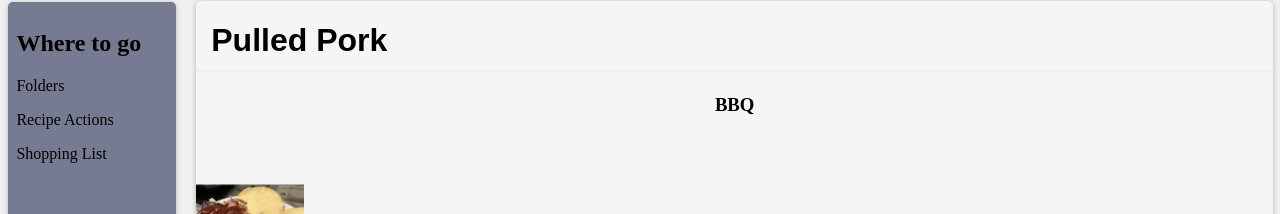
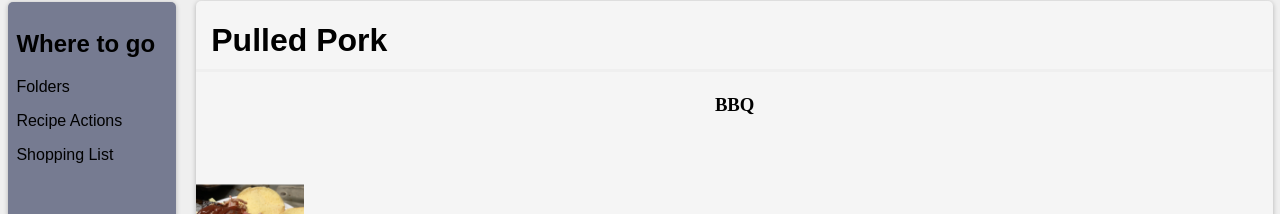
Before and after one commit to max-wild/dynamic-recipes, a React (Create React App) app: page / in a window 1280 px wide. Shown: the part 127-341 px from the top of the page. Built offline with nearby package versions, Linux system fonts and the light colour scheme.

Commit message:
font changed to match

```diff
--- a/src/index.css
+++ b/src/index.css
@@ -55,6 +55,7 @@ a {
 }
 
 .nav-bar {
+  font-family: sans-serif;
 	width: 200px;
 	margin-left: 0px;
   margin-right: 5px;
@@ -86,11 +87,13 @@ a {
 }
 
 .dropdown {
+  font-family: sans-serif;
   position: relative;
   display: inline-block;
 }
 
 .dropdown-content {
+  font-family: sans-serif;
   display: none;
   position: absolute;
   background-color: #828593;
```
